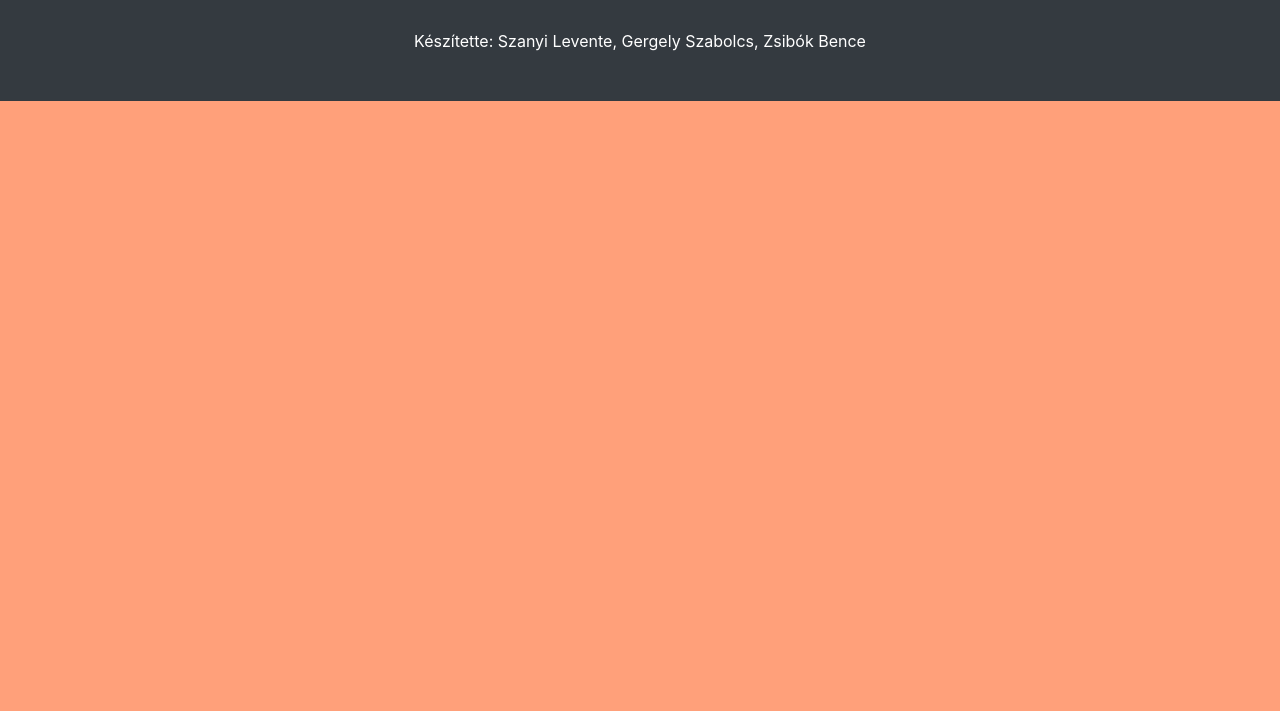
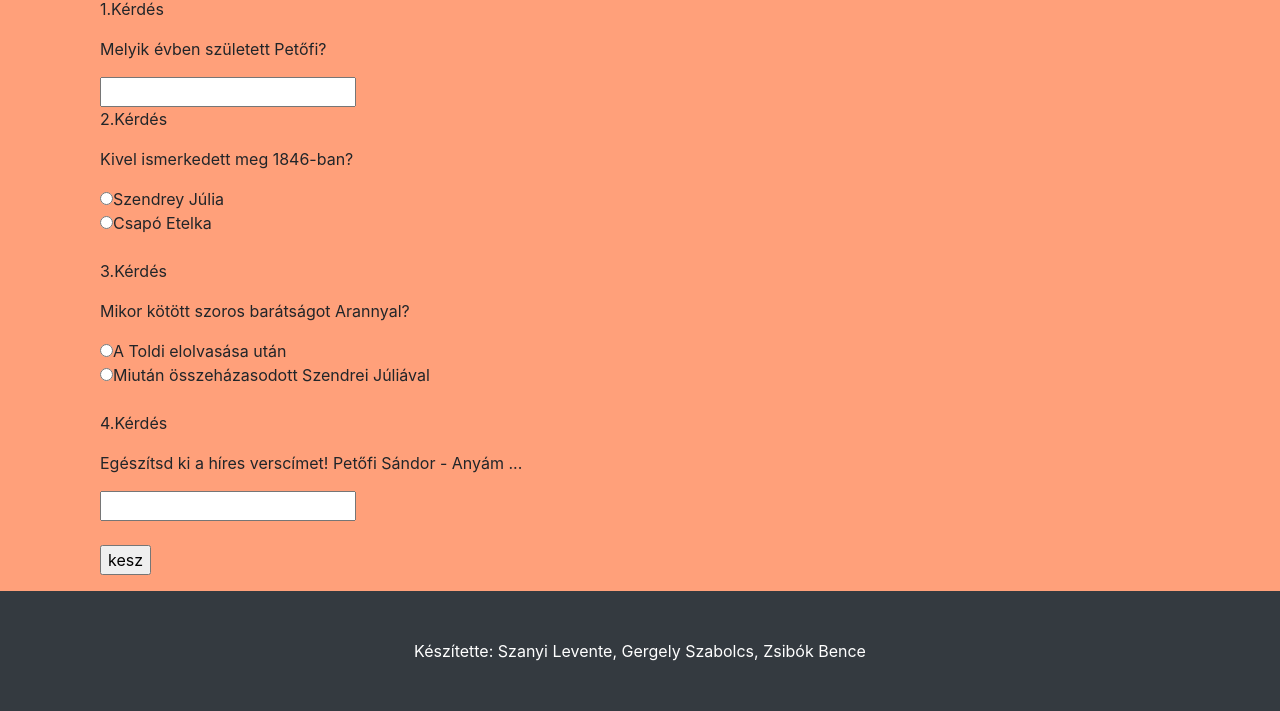
Before and after one commit to Bencezs1/komplexprogi-projekt, a plain HTML site: page petőfi/kviz.html in a window 1280 px wide. Shown: the part 115-826 px from the top of the page. Before the commit the page ends 800 px from the top, so only its background shows below. Drawn offline with Linux system fonts and the light colour scheme.

Commit message:
Add files via upload
űrlap elkészítése

```diff
--- a/petőfi/kviz.html
+++ b/petőfi/kviz.html
@@ -10,8 +10,7 @@
 </head>
 
 <body>
-<h1>Kvíz</h1>
-<p>KVÍZ</p>
+  <h1>Kvíz</h1>
   <nav class="navbar navbar-expand-lg navbar-dark bg-dark fixed-top">
     <div class="container">
       <a class="navbar-brand">Petőfi Sándor</a>
@@ -37,14 +36,39 @@
       </div>
     </div>
   </nav>
-
+  <div class="container">
+      <h1>Lássuk mennyire ismered petőfit.</h1>
+        <div class="col-md-5 kerdesek">
+        <form id="kviz" name="kviz">
+          <p>1.Kérdés</p>
+          <p>Melyik évben született Petőfi?</p>
+          <input type="text" name="kerdes1">
+          <p>2.Kérdés</p>
+          <p>Kivel ismerkedett meg 1846-ban?</p>
+          <input type="radio" name="kerdes2" value="Szendrey Júlia">Szendrey Júlia<br>
+          <input type="radio" name="kerdes2" value="Csapó Etelka">Csapó Etelka<br><br>
+          <p>3.Kérdés</p>
+          <p>Mikor kötött szoros barátságot Arannyal?</p>
+          <input type="radio" name="kerdes3" value="A Toldi elolvasása után">A Toldi elolvasása után<br>
+          <input type="radio" name="kerdes3" value="Miután összeházasodott Szendrei Júliával">Miután összeházasodott Szendrei Júliával<br><br>
+          <p>4.Kérdés</p>
+          <p>Egészítsd ki a híres verscímet! Petőfi Sándor - Anyám ...</p>
+          <input type="text" name="kerdes4"><br><br>
+          <input type="button" value="kesz" onclick="check()">
+        </form>
+        <div id="kuldes">
+          <p id="uzenet"></p>
+          <p id="mennyi"></p>
+        </div>
+        </div>
+  </div>
 
   <footer class="py-5 bg-dark">
     <div class="container">
       <p class="m-0 text-center text-white">Készítette: Szanyi Levente, Gergely Szabolcs, Zsibók Bence</p>
     </div>
   </footer>
-
+<script src="kviz.js"></script>
 </body>
 
 </html>
```
